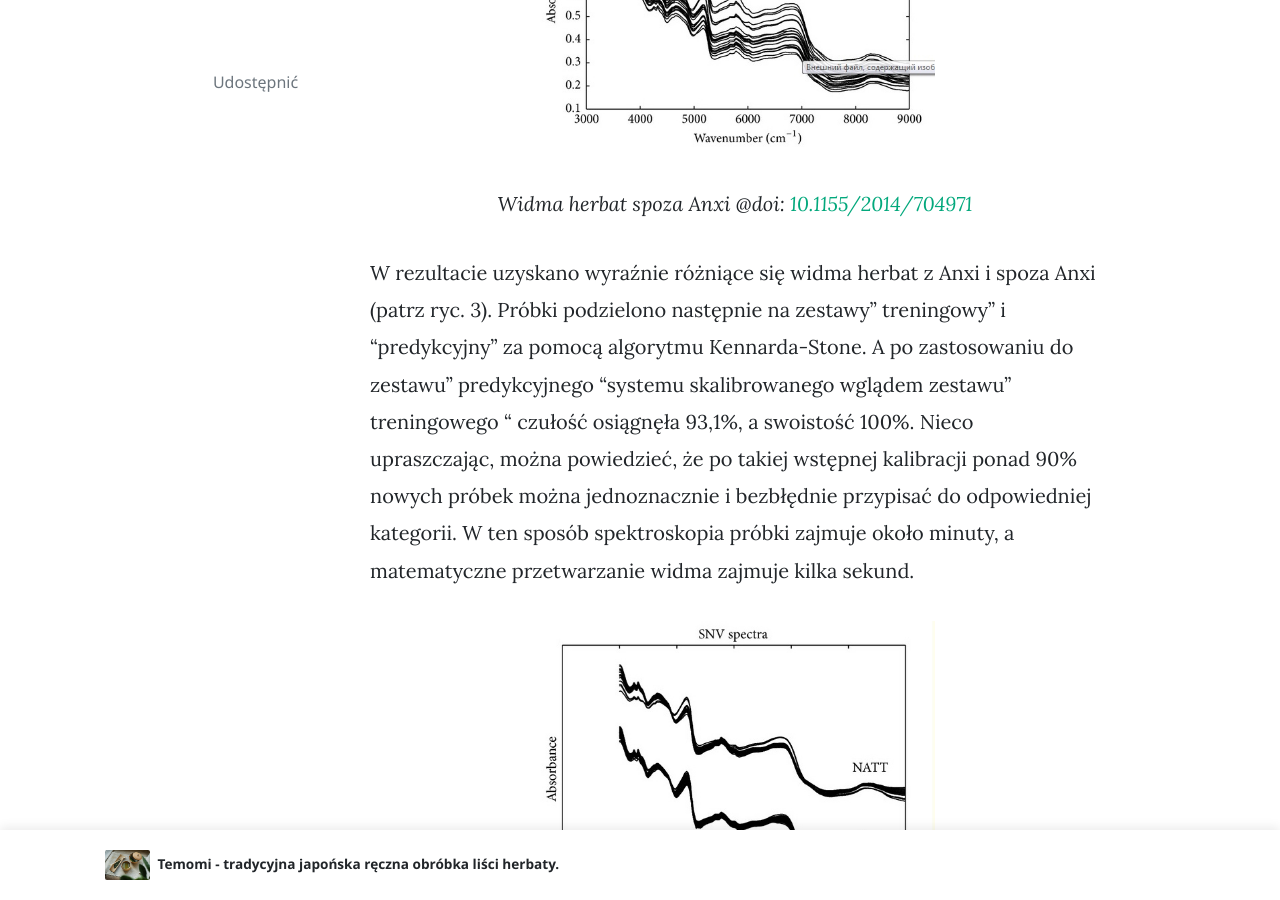
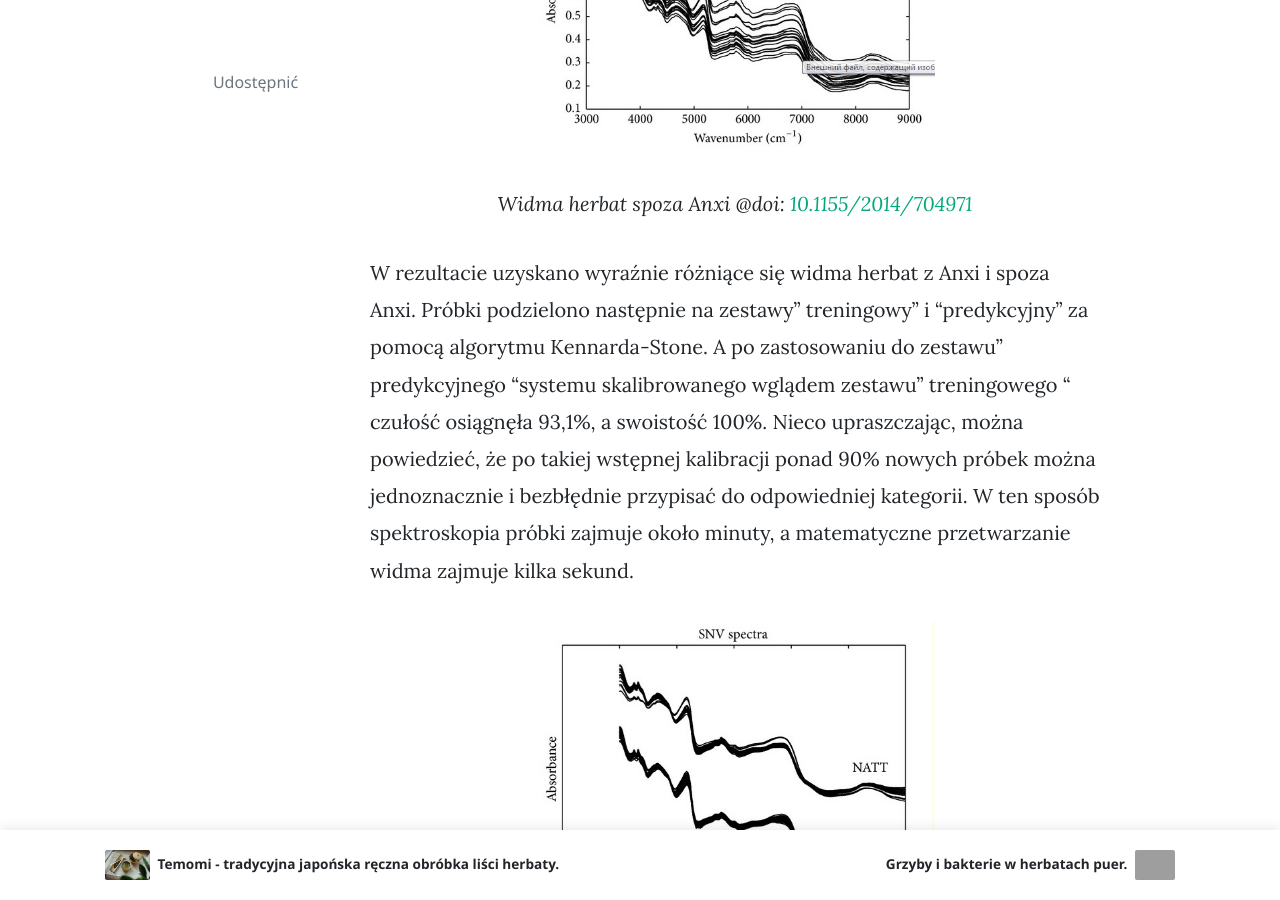
Before and after one commit to asiomchen/asiomchen.github.io, a Jekyll site: the page built from _posts/2021-08-16-herbata-i-spektroskopia-w-bliskiej-podczerwieni.md, in a window 1280 px wide and 900 px high, scrolled down 4105 px. Built offline with Jekyll 4.4.1, drawn with Linux system fonts in a browser that asks for light colours; nearby versions of some CDN libraries; comment, search, counter and statistics services are not loaded; grey boxes are pictures that could not be loaded.

Commit message:
Microbiom puer

```diff
--- a/_posts/2021-08-16-herbata-i-spektroskopia-w-bliskiej-podczerwieni.md
+++ b/_posts/2021-08-16-herbata-i-spektroskopia-w-bliskiej-podczerwieni.md
@@ -32,7 +32,7 @@
     <em><i>Widma herbat spoza Anxi @doi: <a href='https://dx.doi.org/10.1155%2F2014%2F704971'>10.1155/2014/704971</a> </i></em>
 </p>
 
-W rezultacie uzyskano wyraźnie różniące się widma herbat z Anxi i spoza Anxi (patrz ryc. 3). Próbki podzielono następnie na zestawy" treningowy" i "predykcyjny" za pomocą algorytmu Kennarda-Stone. A po zastosowaniu do zestawu" predykcyjnego "systemu skalibrowanego wglądem zestawu" treningowego " czułość osiągnęła 93,1%, a swoistość 100%. Nieco upraszczając, można powiedzieć, że po takiej wstępnej kalibracji ponad 90% nowych próbek można jednoznacznie i bezbłędnie przypisać do odpowiedniej kategorii. W ten sposób spektroskopia próbki zajmuje około minuty, a matematyczne przetwarzanie widma zajmuje kilka sekund.
+W rezultacie uzyskano wyraźnie różniące się widma herbat z Anxi i spoza Anxi. Próbki podzielono następnie na zestawy" treningowy" i "predykcyjny" za pomocą algorytmu Kennarda-Stone. A po zastosowaniu do zestawu" predykcyjnego "systemu skalibrowanego wglądem zestawu" treningowego " czułość osiągnęła 93,1%, a swoistość 100%. Nieco upraszczając, można powiedzieć, że po takiej wstępnej kalibracji ponad 90% nowych próbek można jednoznacznie i bezbłędnie przypisać do odpowiedniej kategorii. W ten sposób spektroskopia próbki zajmuje około minuty, a matematyczne przetwarzanie widma zajmuje kilka sekund.
 
 <p align="center">
   <img alt="nir-3" src="/assets/images/nir/nir-3.jpg" width="400">
```
Also changed, not shown: _posts/2022-02-07-grzyby-i-bakterie-w-herbatach-puer.md (added, +29 -0 lines), assets/images/micro-puer/puer-1.jpg (added), 1 other file.
